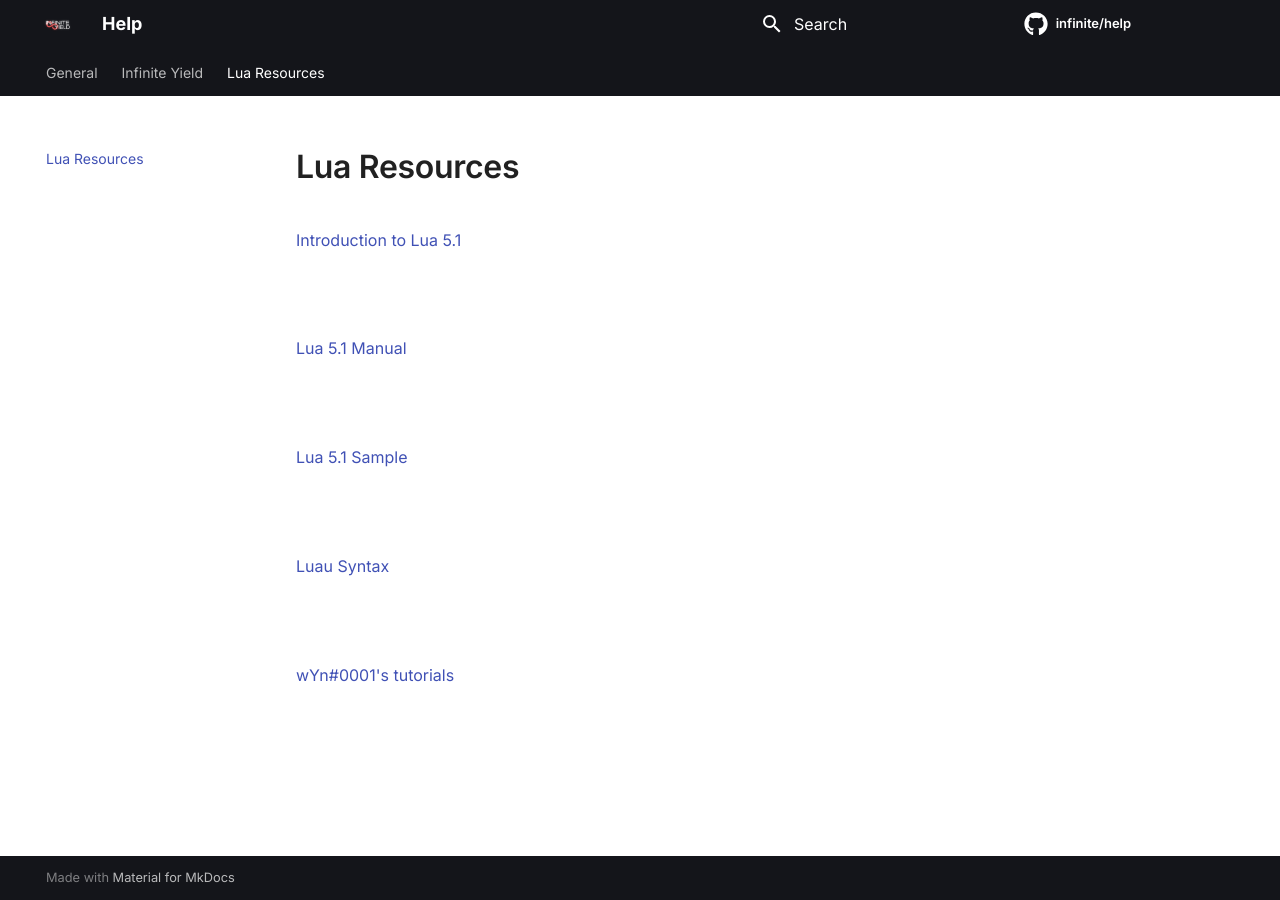
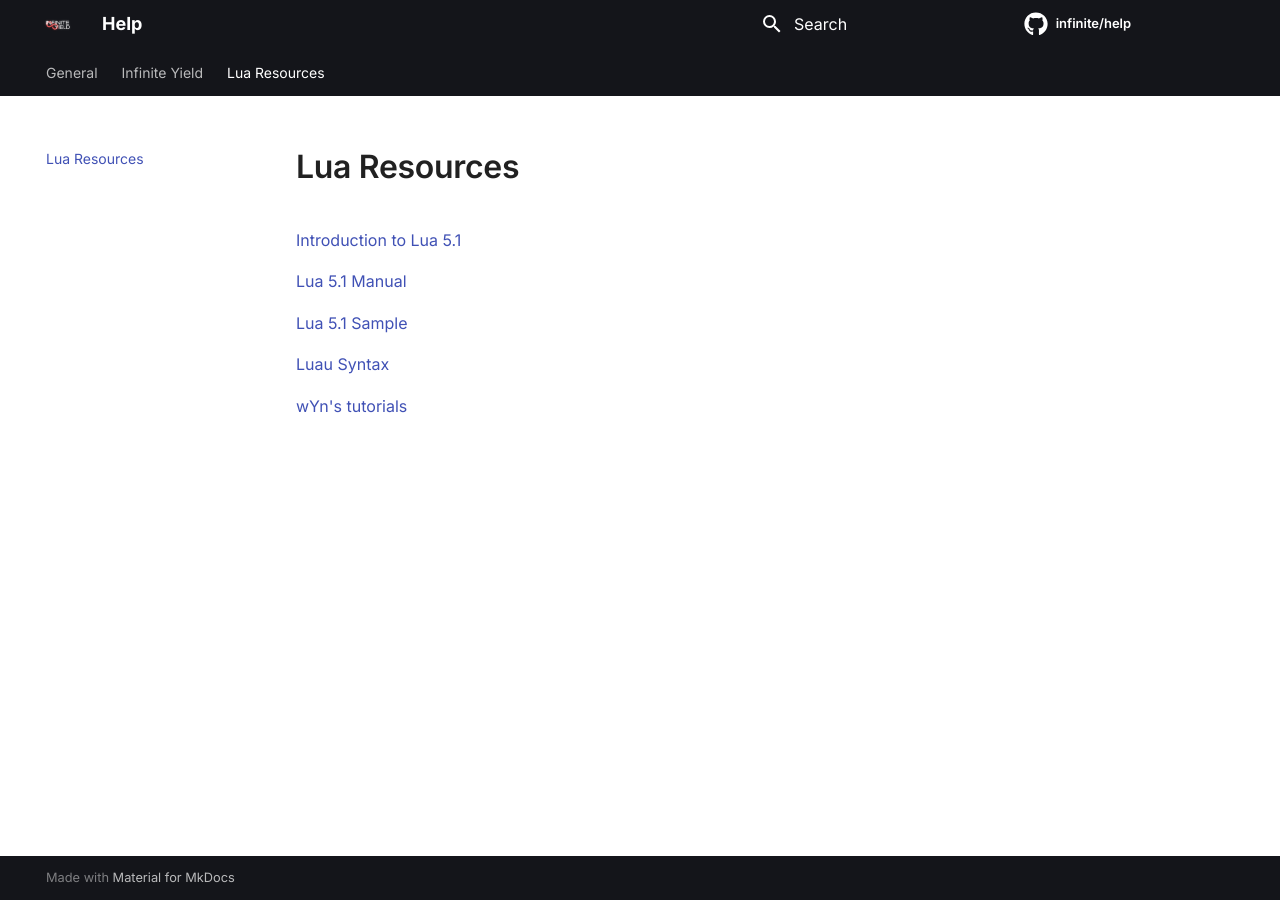
Before and after one commit to moikoros/help, an MkDocs documentation site: the page built from docs/luaresources.md, in a window 1280 px wide. Built offline with MkDocs 1.6.1 and Material for MkDocs 9.7.7, drawn with Linux system fonts in a browser that asks for light colours; comment, search, counter and statistics services are not loaded.

Commit message:
Update luaresources.md

```diff
--- a/docs/luaresources.md
+++ b/docs/luaresources.md
@@ -1,27 +1,9 @@
-<nav>
-  <a href="http://underpop.free.fr/l/lua/docs/a-no-frills-introduction-to-lua-5.1-vm-instructions.pdf" class="arrow-link">Introduction to Lua 5.1</a>
-</nav>
+[Introduction to Lua 5.1](http://underpop.free.fr/l/lua/docs/a-no-frills-introduction-to-lua-5.1-vm-instructions.pdf)
 
-<br></br>
+[Lua 5.1 Manual](https://www.lua.org/manual/5.1)
 
-<nav>
-  <a href="https://www.lua.org/manual/5.1/" class="arrow-link">Lua 5.1 Manual</a>
-</nav>
+[Lua 5.1 Sample](https://www.lua.org/gems/sample.pdf)
 
-<br></br>
+[Luau Syntax](https://luau-lang.org/syntax)
 
-<nav>
-  <a href="https://www.lua.org/gems/sample.pdf" class="arrow-link">Lua 5.1 Sample</a>
-</nav>
-
-<br></br>
-
-<nav>
-  <a href="https://luau-lang.org/syntax" class="arrow-link">Luau Syntax</a>
-</nav>
-
-<br></br>
-
-<nav>
-  <a href="https://youtube.com/playlist?list=PLw1uWqQBDcgjKqFjPNgtVtBNx3xTGz-l7" class="arrow-link">wYn#0001's tutorials</a>
-</nav>
+[wYn's tutorials](https://youtube.com/playlist?list=PLw1uWqQBDcgjKqFjPNgtVtBNx3xTGz-l7)
```
